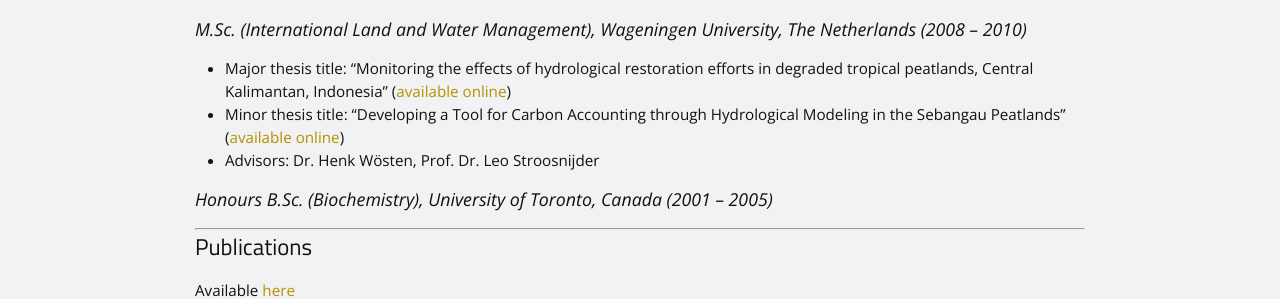
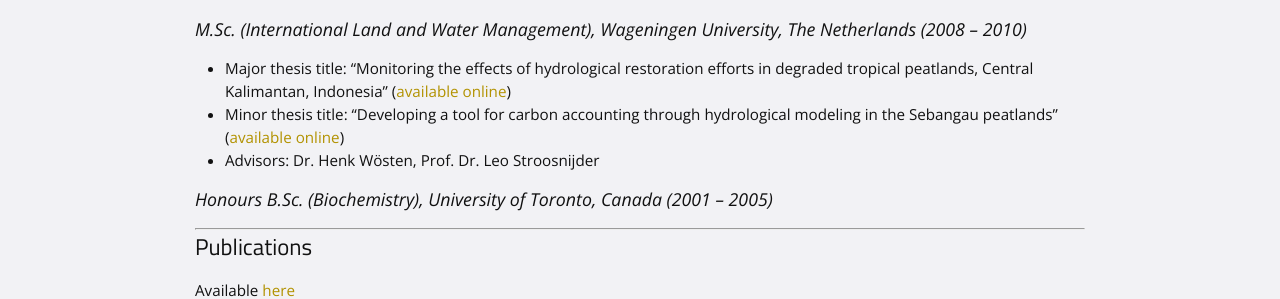
Before and after one commit to bendv/bendv.github.io, a Jekyll site: the page built from cv.md, in a window 1280 px wide and 900 px high. Shown: the part 315-614 px from the top of the window. Built offline with Jekyll 4.4.1, drawn with Linux system fonts in a browser that asks for light colours.

Commit message:
update cv

```diff
--- a/cv.md
+++ b/cv.md
@@ -13,7 +13,7 @@
 
 ### M.Sc. (International Land and Water Management), Wageningen University, The Netherlands (2008 – 2010)
 * Major thesis title: “Monitoring the effects of hydrological restoration efforts in degraded tropical peatlands, Central Kalimantan, Indonesia” ([available online](https://doi.org/10.13140/RG.2.2.19155.07206))
-* Minor thesis title: “Developing a Tool for Carbon Accounting through Hydrological Modeling in the Sebangau Peatlands” ([available online](https://doi.org/10.13140/RG.2.2.27905.56165))
+* Minor thesis title: “Developing a tool for carbon accounting through hydrological modeling in the Sebangau peatlands” ([available online](https://doi.org/10.13140/RG.2.2.27905.56165))
 * Advisors: Dr. Henk W&ouml;sten, Prof. Dr. Leo Stroosnijder
 
 ### Honours B.Sc. (Biochemistry), University of Toronto, Canada (2001 – 2005)
```
